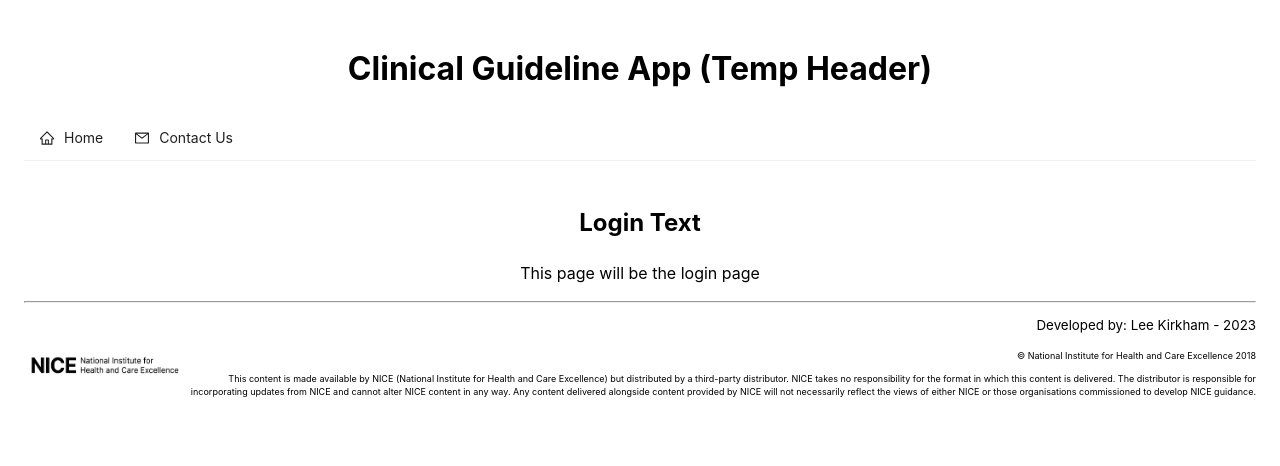
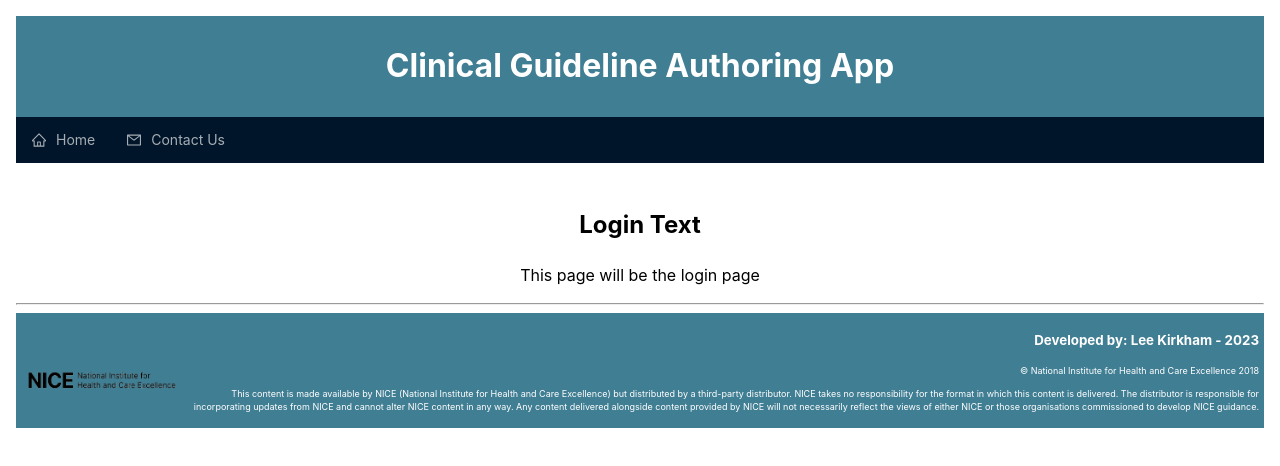
Before and after one commit to leekli/clinical-guideline-app-FE, a React (Vite) app: page / in a window 1280 px wide. Shown: the top 466 px of the page. Built offline with nearby package versions, Linux system fonts and the light colour scheme; the HTML template or start-up script is replaced by a standard one.

Commit message:
adds bgcolour to the header, footer and navbar. adds a search bar to a singleguideline

```diff
--- a/src/App.css
+++ b/src/App.css
@@ -1,21 +1,6 @@
 #root {
-    max-width: 1280px;
+    max-width: 100vw;
     margin: 0 auto;
-    padding: 1rem;
+    padding: 0.5rem;
     text-align: center;
 }
-
-.footer_nice_acknowledgement {
-    font-size: xx-small;
-    text-align: right;
-}
-
-#footer_nice_logo {
-    float: left;
-    margin: 5px;
-}
-
-#footer_nice_copyright_label {
-    text-align: right;
-    font-size: xx-small;
-}
--- a/src/components/Footer.jsx
+++ b/src/components/Footer.jsx
@@ -1,14 +1,19 @@
+import "../styles/Footer.css"
+
 export const Footer = () => {
     return (
         <>
         <footer>
             <hr />
-            <sub><p align="right">Developed by: Lee Kirkham - 2023</p></sub>
-            <div className="footer_nice_acknowledgement">
-                <img src="/images/nice_landscape_logo.png" alt="A black and white version of the logo for NICE (National Institute for Health and Care Excellent" width="150" id="footer_nice_logo" />
-                <p id="footer_nice_copyright_label">© National Institute for Health and Care Excellence 2018</p>
-                <p>This content is made available by NICE (National Institute for Health and Care Excellence) but distributed by a third-party distributor. NICE takes no responsibility for the format in which this content is delivered. The distributor is responsible for incorporating updates from NICE and cannot alter NICE content in any way. Any content delivered alongside content provided by NICE will not necessarily reflect the views of either NICE or those organisations commissioned to develop NICE guidance.</p>
+            <div className="footer_main_container">
+                <sub><p align="right"><strong>Developed by: Lee Kirkham - 2023</strong></p></sub>
+                <div className="footer_nice_acknowledgement">
+                    <img src="/images/nice_landscape_logo.png" alt="A black and white version of the logo for NICE (National Institute for Health and Care Excellent" id="footer_nice_logo" />
+                    <p id="footer_nice_copyright_label">© National Institute for Health and Care Excellence 2018</p>
+                    <p>This content is made available by NICE (National Institute for Health and Care Excellence) but distributed by a third-party distributor. NICE takes no responsibility for the format in which this content is delivered. The distributor is responsible for incorporating updates from NICE and cannot alter NICE content in any way. Any content delivered alongside content provided by NICE will not necessarily reflect the views of either NICE or those organisations commissioned to develop NICE guidance.</p>
+                </div>
             </div>
+
         </footer>
         </>
     )
--- a/src/components/Header.jsx
+++ b/src/components/Header.jsx
@@ -1,9 +1,11 @@
+import "../styles/Header.css"
+
 export const Header = () => {
     return (
         <>
         <header>
             <center>
-            <h1>Clinical Guideline App (Temp Header)</h1>
+            <h1>Clinical Guideline Authoring App</h1>
             </center>
         </header>
         </>
--- a/src/components/NavBar.jsx
+++ b/src/components/NavBar.jsx
@@ -10,7 +10,7 @@ export const NavBar = () => {
         {
             label: <Link to="/guidelines">Home</Link>,
             key: 'home',
-            icon: <HomeOutlined />,
+            icon: <HomeOutlined />
         },
         {
             label: "Contact Us",
@@ -25,7 +25,7 @@ export const NavBar = () => {
 
       return (
         <nav>
-            <Menu onClick={onClick} selectedKeys={[current]} mode="horizontal" items={items} />
+            <Menu onClick={onClick} selectedKeys={[current]} mode="horizontal" items={items} theme="dark" />
             <br />
         </nav>
       )
--- a/src/components/SingleGuideline.jsx
+++ b/src/components/SingleGuideline.jsx
@@ -5,9 +5,11 @@ import parse from "html-react-parser"
 import { getGuidelineById } from "../utils/api-calls";
 import { convertUnixTime } from "../utils/convertUnixTime";
 import { BeatLoader } from "react-spinners";
+import { Input, Space } from 'antd';
 
 
 export const SingleGuideline = () => {
+  const { Search } = Input;
   const { guideline_id } = useParams()
   const [guideline, setGuideline] = useState("")
   const [isLoading, setIsLoading] = useState(true)
@@ -32,9 +34,13 @@ function handleClick(event) {
   }
 }
 
+const onSearch = (value) => {
+  console.log(value)
+}
+
 if (isLoading) return (
     <div className="loading-section">
-        <BeatLoader color="blue" size={16} />
+        <BeatLoader color="rgb(4,2,39)" size={16} />
         <p><strong>Loading...</strong></p>
     </div>
 
@@ -42,18 +48,29 @@ if (isLoading) return (
 
 return (
   <>
+    <Space direction="vertical" id="single_guideline_search_bar">
+      <Search
+        placeholder="Search this guideline..."
+        allowClear
+        enterButton="Search"
+        size="large"
+        onSearch={onSearch}
+      />
+  </Space>
+
   <h2>{guideline.LongTitle}</h2>
   <p><strong>Date Issued: </strong>{convertUnixTime(guideline.MetadataApplicationProfile.Issued)}</p>
   {guideline.Chapters.map((chapter) => {
       return (
           <>
-          <button type="button" className="collapsible_chapter" onClick={handleClick}>{chapter.Title}</button>
+          <button type="button" className="collapsible_chapter" onClick={handleClick}><strong>{chapter.Title}</strong></button>
           <div className="content">
               {parse(chapter.Content)}
               {chapter.Sections.map((section) => {
                   return (
                       <>
-                          <button type="button" className="collapsible_section" onClick={handleClick}>{section.Title}</button>
+                          <h3 align="left">Sub-section (Click to view):</h3>
+                          <button type="button" className="collapsible_section" onClick={handleClick}><strong>{section.Title}</strong></button>
                           <div className="content">
                             {parse(section.Content)}
                           </div>
--- /dev/null
+++ b/src/styles/Footer.css
@@ -0,0 +1,21 @@
+.footer_main_container {
+    background-color: rgb(64, 126, 147);
+    color: white;
+    padding: 5px;
+}
+
+.footer_nice_acknowledgement {
+    font-size: xx-small;
+    text-align: right;
+}
+
+#footer_nice_logo {
+    float: left;
+    margin: 5px;
+    width: 150px;
+}
+
+#footer_nice_copyright_label {
+    text-align: right;
+    font-size: xx-small;
+}
--- /dev/null
+++ b/src/styles/Header.css
@@ -0,0 +1,5 @@
+header {
+    background-color: rgb(64, 126, 147);
+    color: white;
+    padding: 5px;
+}
--- a/src/styles/SingleGuideline.css
+++ b/src/styles/SingleGuideline.css
@@ -59,3 +59,7 @@
   overflow: hidden;
   background-color: #f1f1f1;
 }
+
+#single_guideline_search_bar {
+  width: 80%;
+}
```
